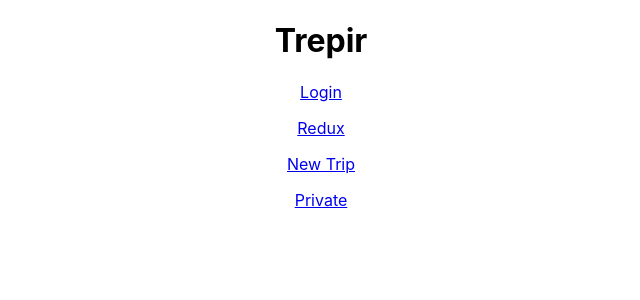
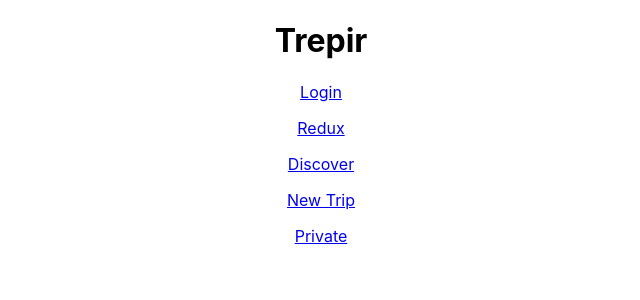
Before and after one commit to Trepir/trepir-web, a React (Create React App) app: page / in a window 1280 px wide. Shown: the top 300 px of the page, without its empty margins (319-959 px from the left). Built offline with nearby package versions, Linux system fonts and the light colour scheme.

Commit message:
refactor(web all): divide folder structure into dashboard and discover

```diff
--- a/src/App.tsx
+++ b/src/App.tsx
@@ -5,7 +5,8 @@ import PrivateRoutes from './utils/PrivateRoutes';
 import ReduxSample from './ReduxSample';
 import Private from './pages/Private';
 import Login from './pages/Login';
-import TripForm from './pages/TripForm';
+import TripForm from './pages/Dashboard/TripForm';
+import Discover from './pages/Discover/Discover';
 
 function App() {
 	return (
@@ -14,6 +15,7 @@ function App() {
 				<Routes>
 					<Route path="/" element={<LandingPage />} />
 					<Route path="/login" element={<Login />} />
+					<Route path="/discover" element={<Discover />} />
 					<Route path="/redux" element={<ReduxSample />} />
 					<Route path="/newtrip" element={<TripForm />} />
 					<Route element={<PrivateRoutes />}>
--- a/src/pages/TripForm.tsx
+++ b/src/pages/Dashboard/TripForm.tsx
@@ -1,4 +1,4 @@
-import FormStepper from '../components/FormStepper';
+import FormStepper from '../../components/Dashboard/FormStepper';
 
 function TripForm() {
 	return (
--- /dev/null
+++ b/src/pages/Discover/Discover.tsx
@@ -0,0 +1,5 @@
+function Discover() {
+	return <div>Discover</div>;
+}
+
+export default Discover;
--- a/src/pages/LandingPage.tsx
+++ b/src/pages/LandingPage.tsx
@@ -11,6 +11,9 @@ function LandingPage() {
 				<Link to="/redux">Redux</Link>
 			</p>
 			<p>
+				<Link to="/discover">Discover</Link>
+			</p>
+			<p>
 				<Link to="/newtrip">New Trip</Link>
 			</p>
 			<p>
```
Also changed, not shown: src/components/Dashboard/FormStepper.tsx (renamed from src/components/FormStepper.tsx).
